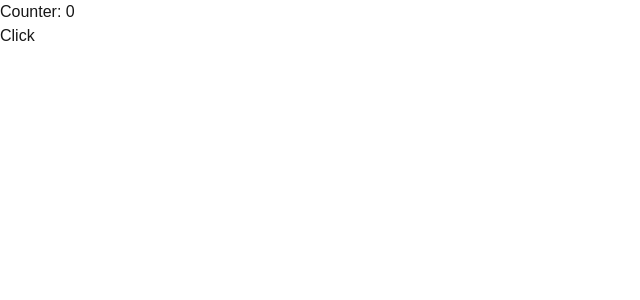
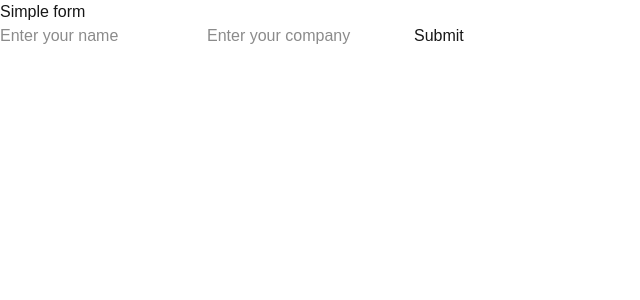
Before and after one commit to nellysosobrado/lia-tracker, a Next.js app: page / in a window 1280 px wide. Shown: the top 300 px of the page, without its empty margins (0-640 px from the left). Built offline with nearby package versions, Linux system fonts and the light colour scheme.

Commit message:
Learned React Forms

```diff
--- a/src/app/page.tsx
+++ b/src/app/page.tsx
@@ -1,20 +1,65 @@
-// import Greeting from "@/components/Greeting"
-
 "use client"
 
 import {useState} from "react"
 
 export default function Home(){
-  const [count,setCount]  = useState(0)
+  const[name, setName] = useState("")
+  const[companyName, setCompanyName] = useState("")
 
-  return (
-    <main>
-      <h1>Counter: {count}</h1>
+  function handleSubmit(e: React.FormEvent){
+    e.preventDefault()
+alert(`Hello ${name} and ${companyName}`)
+  }
 
-      <button onClick={() => setCount(count+1)}>Click </button>
-    </main>
-  )
+return(
+<main>
+  <h1>Simple form</h1>
+
+  <form onSubmit={handleSubmit}>
+    <input
+    type="text"
+    placeholder="Enter your name"
+    value={name}
+    onChange={(e) => setName(e.target.value)}
+     />
+
+     <input
+     type="text"
+     placeholder= "Enter your company"
+     value={companyName}
+     onChange={(e) => setCompanyName(e.target.value)}
+     />
+
+     <button type="submit">
+      Submit
+     </button>
+
+  </form>
+</main>
+
+
+)
+
 }
+
+
+// // import Greeting from "@/components/Greeting"
+
+// "use client"
+
+// import {useState} from "react"
+
+// export default function Home(){
+//   const [count,setCount]  = useState(0)
+
+//   return (
+//     <main>
+//       <h1>Counter: {count}</h1>
+
+//       <button onClick={() => setCount(count+1)}>Click </button>
+//     </main>
+//   )
+// }
 
 
 // export default function Home(){
```
